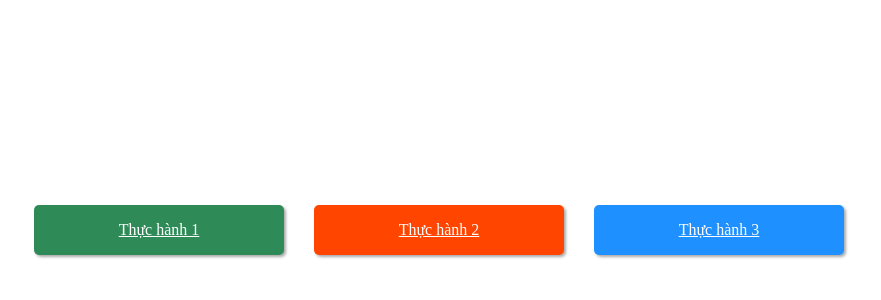
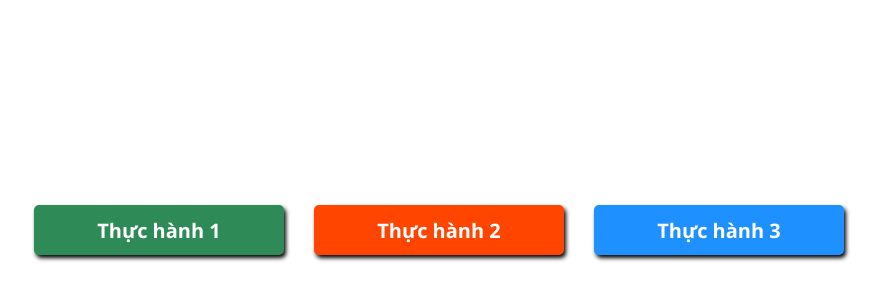
Before and after one commit to quangtrai-eliux/FE-CROSSTECHxHUEICIT, a plain HTML site: page index.html in a window 1280 px wide. Shown: the part 170-470 px from the top of the page, without its empty margins (201-1082 px from the left). Drawn offline with Linux system fonts and the light colour scheme.

Commit message:
update index style

```diff
--- a/index.html
+++ b/index.html
@@ -32,11 +32,15 @@
             width: 250px;
             height: 50px;
             color: white;
-            box-shadow: 2px 2px 3px darkgray;
+            box-shadow: 2px 3px 4px black;
             cursor: pointer;
             transition: all 0.5s;
             margin: 5px 15px;
             border-radius: 5px;
+            text-decoration: none;
+            font-size: 20px;
+            font-weight: bold;
+            font-family: 'Segoe UI', Tahoma, Geneva, Verdana, sans-serif;
         }
         .btn:hover {
             opacity: 0.7;
```
